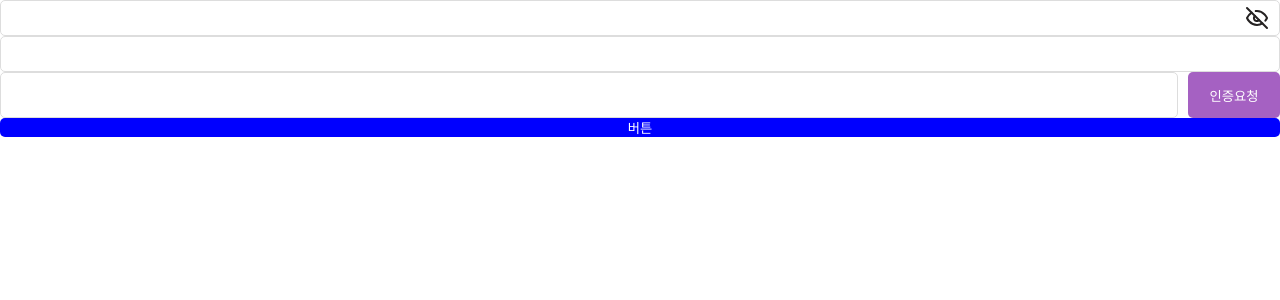
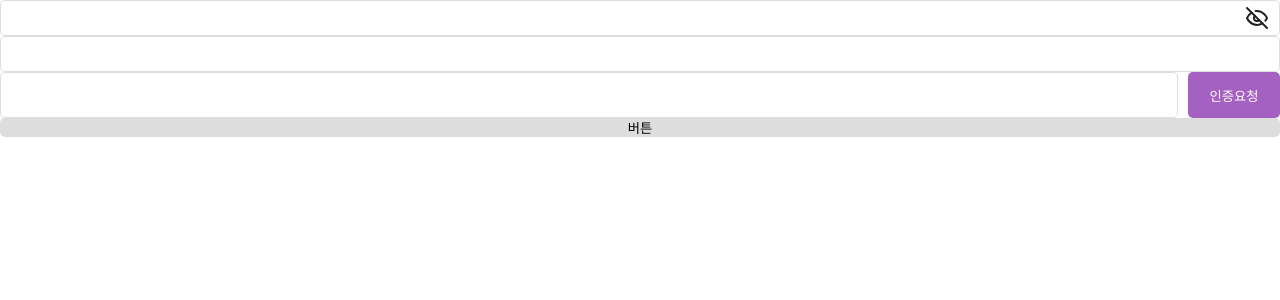
Before and after one commit to to-be-healthy/FrontEnd, a Next.js app: page /signUp in a window 1280 px wide. Shown: the top 300 px of the page. Built offline with nearby package versions, Linux system fonts and the light colour scheme.

Commit message:
fix: props, 함수명 수정 및 라우팅 구조 변경

```diff
--- /dev/null
+++ b/src/app/(auth)/layout.tsx
@@ -0,0 +1,9 @@
+interface ComponentProps {
+  children: React.ReactNode;
+}
+
+const AuthLayout = ({ children }: ComponentProps) => {
+  return <div>{children}</div>;
+};
+
+export default AuthLayout;
--- a/src/app/(user)/signUp/page.tsx
+++ b/src/app/(auth)/signUp/page.tsx
@@ -2,6 +2,7 @@
 
 import { ChangeEvent, useRef, useState } from 'react';
 
+import AuthLayout from '@/app/(auth)/layout';
 import Button from '@/shared/ui/button/Button';
 import PasswordInput from '@/shared/ui/input/passwordInput/PasswordInput';
 import PhoneInput from '@/shared/ui/input/phoneInput/PhoneInput';
@@ -10,31 +11,29 @@ import TextInput from '@/shared/ui/input/textInput/TextInput';
 const SignUp = () => {
   const [value1, setValue1] = useState('');
 
-  const changeHandler = (e: ChangeEvent<HTMLInputElement>) => {
+  const handleInputChange = (e: ChangeEvent<HTMLInputElement>) => {
     const { value } = e.currentTarget;
     setValue1(value);
   };
 
-  const clickHandler = () => {
+  const handleButtonClick = () => {
     setValue1('sdf');
   };
 
   const ref = useRef(null);
 
   return (
-    <div>
-      <PasswordInput ref={ref} value={value1} onChange={changeHandler} />
-      <TextInput value={value1} onChange={changeHandler} />
+    <AuthLayout>
+      <PasswordInput ref={ref} value={value1} onChange={handleInputChange} />
+      <TextInput value={value1} onChange={handleInputChange} />
       <PhoneInput
         ref={ref}
         value={value1}
-        onChange={changeHandler}
-        onClick={clickHandler}
+        onChange={handleInputChange}
+        onButtonClick={handleButtonClick}
       />
-      <Button onClick={clickHandler} color='#fff' bgColor='blue'>
-        버튼
-      </Button>
-    </div>
+      <Button onClick={handleButtonClick}>버튼</Button>
+    </AuthLayout>
   );
 };
 
--- a/src/shared/ui/button/Button.tsx
+++ b/src/shared/ui/button/Button.tsx
@@ -1,27 +1,20 @@
 import { ReactNode } from 'react';
 import styled from 'styled-components';
 
-export const StyledButton = styled.button<{
-  color: string;
-  $bgColor: string;
-  $borderRadius: string;
-}>`
+export const StyledButton = styled.button`
   width: 100%;
   height: 100%;
-  color: ${(props) => props.color};
-  background-color: ${(props) => props.$bgColor};
-  border-radius: ${(props) => props.$borderRadius};
+  color: #000;
+  background-color: #ddd;
+  border-radius: 5px;
 `;
 
 interface Props {
   className?: string;
   type?: 'submit' | 'reset' | 'button';
-  children: ReactNode | string;
+  children: ReactNode;
   disabled?: boolean;
   onClick: () => void;
-  color?: string;
-  bgColor?: string;
-  borderRadius?: string;
 }
 
 const Button = ({
@@ -29,20 +22,10 @@ const Button = ({
   type = 'button',
   children,
   disabled = false,
-  color = '#000',
-  bgColor = '#ddd',
-  borderRadius = '5px',
   onClick,
 }: Props) => {
   return (
-    <StyledButton
-      className={className}
-      type={type}
-      disabled={disabled}
-      onClick={onClick}
-      color={color}
-      $bgColor={bgColor}
-      $borderRadius={borderRadius}>
+    <StyledButton className={className} type={type} disabled={disabled} onClick={onClick}>
       {children}
     </StyledButton>
   );
--- a/src/shared/ui/input/passwordInput/PasswordInput.tsx
+++ b/src/shared/ui/input/passwordInput/PasswordInput.tsx
@@ -35,11 +35,11 @@ const IconStyles = css`
   }
 `;
 
-const StyledShowPassIcon = styled(ShowPasswordIcon)`
+const StyledShowPassswordIcon = styled(ShowPasswordIcon)`
   ${IconStyles}
 `;
 
-const StyledHidePassIcon = styled(HidePasswordIcon)`
+const StyledHidePasswordIcon = styled(HidePasswordIcon)`
   ${IconStyles}
 `;
 
@@ -51,7 +51,7 @@ interface Props {
 
 const PasswordInput = forwardRef<HTMLInputElement, Props>(
   ({ value, onChange, placeholder }: Props, inputRef) => {
-    const { isShowPassword, clickHandler } = usePasswordInput();
+    const { isShowPassword, handlePasswordIconClick } = usePasswordInput();
 
     return (
       <StyledPasswordWrap>
@@ -62,8 +62,8 @@ const PasswordInput = forwardRef<HTMLInputElement, Props>(
           onChange={onChange}
           placeholder={placeholder}
         />
-        <StyledButton onClick={clickHandler}>
-          {isShowPassword ? <StyledHidePassIcon /> : <StyledShowPassIcon />}
+        <StyledButton onClick={handlePasswordIconClick}>
+          {isShowPassword ? <StyledHidePasswordIcon /> : <StyledShowPassswordIcon />}
         </StyledButton>
       </StyledPasswordWrap>
     );
--- a/src/shared/ui/input/passwordInput/usePasswordInput.ts
+++ b/src/shared/ui/input/passwordInput/usePasswordInput.ts
@@ -3,11 +3,11 @@ import { useState } from 'react';
 const usePasswordInput = () => {
   const [isShowPassword, setIsShowPassword] = useState(true);
 
-  const clickHandler = () => {
+  const handlePasswordIconClick = () => {
     setIsShowPassword((prev) => !prev);
   };
 
-  return { isShowPassword, clickHandler };
+  return { isShowPassword, handlePasswordIconClick };
 };
 
 export default usePasswordInput;
--- a/src/shared/ui/input/phoneInput/PhoneInput.tsx
+++ b/src/shared/ui/input/phoneInput/PhoneInput.tsx
@@ -29,13 +29,13 @@ const StyledButton = styled(Button)`
 interface Props {
   value: string;
   onChange: (e: ChangeEvent<HTMLInputElement>) => void;
-  onClick: () => void;
+  onButtonClick: () => void;
   disabled?: boolean;
   placeholder?: string;
 }
 
 const PhoneInput = forwardRef<HTMLInputElement, Props>(
-  ({ value, onChange, onClick, disabled, placeholder }: Props, inputRef) => {
+  ({ value, onChange, onButtonClick, disabled, placeholder }: Props, inputRef) => {
     return (
       <StyledPhoneWrap>
         <Input
@@ -46,7 +46,7 @@ const PhoneInput = forwardRef<HTMLInputElement, Props>(
           onChange={onChange}
           placeholder={placeholder}
         />
-        <StyledButton onClick={onClick}>인증요청</StyledButton>
+        <StyledButton onClick={onButtonClick}>인증요청</StyledButton>
       </StyledPhoneWrap>
     );
   }
--- a/src/shared/ui/input/textInput/TextInput.tsx
+++ b/src/shared/ui/input/textInput/TextInput.tsx
@@ -11,7 +11,7 @@ const StyledInput = styled.input`
 
 interface Props {
   disabled?: boolean;
-  value: string | number;
+  value: string;
   onChange: (e: ChangeEvent<HTMLInputElement>) => void;
   placeholder?: string;
 }
```
Also changed, not shown: src/app/(auth)/signIn/page.tsx (added, +13 -0 lines), src/app/(user)/signIn/page.tsx (deleted, +0 -7 lines).
